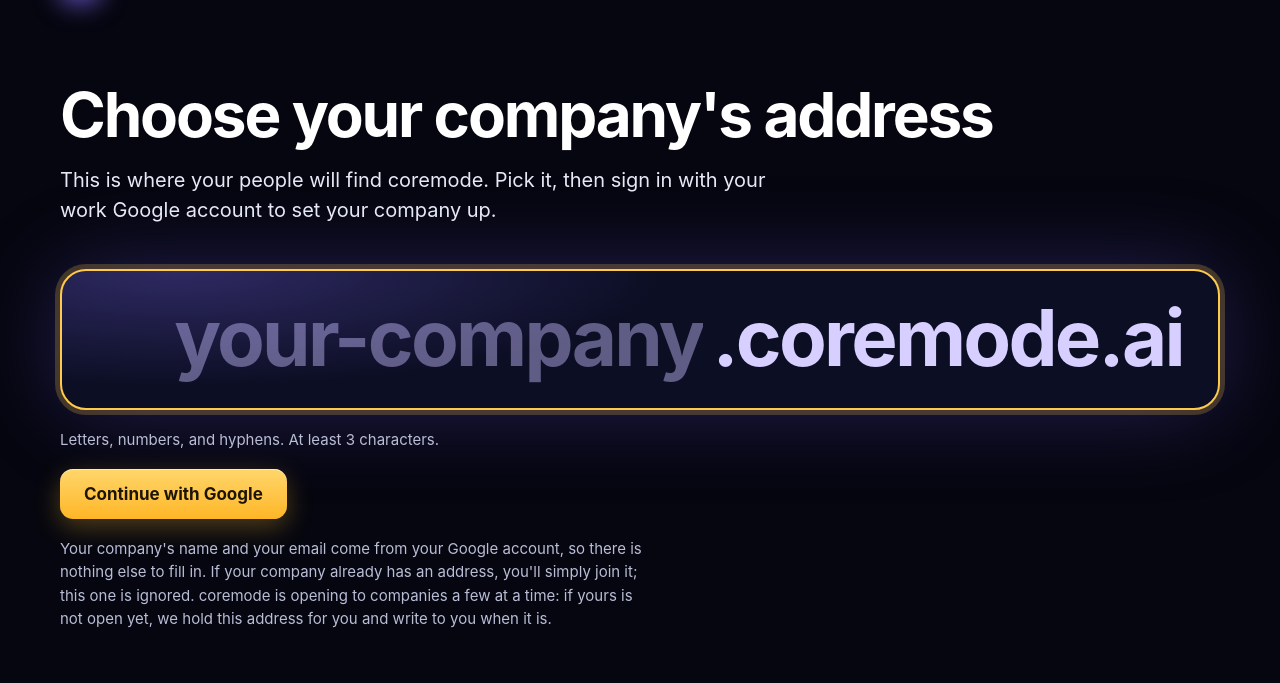
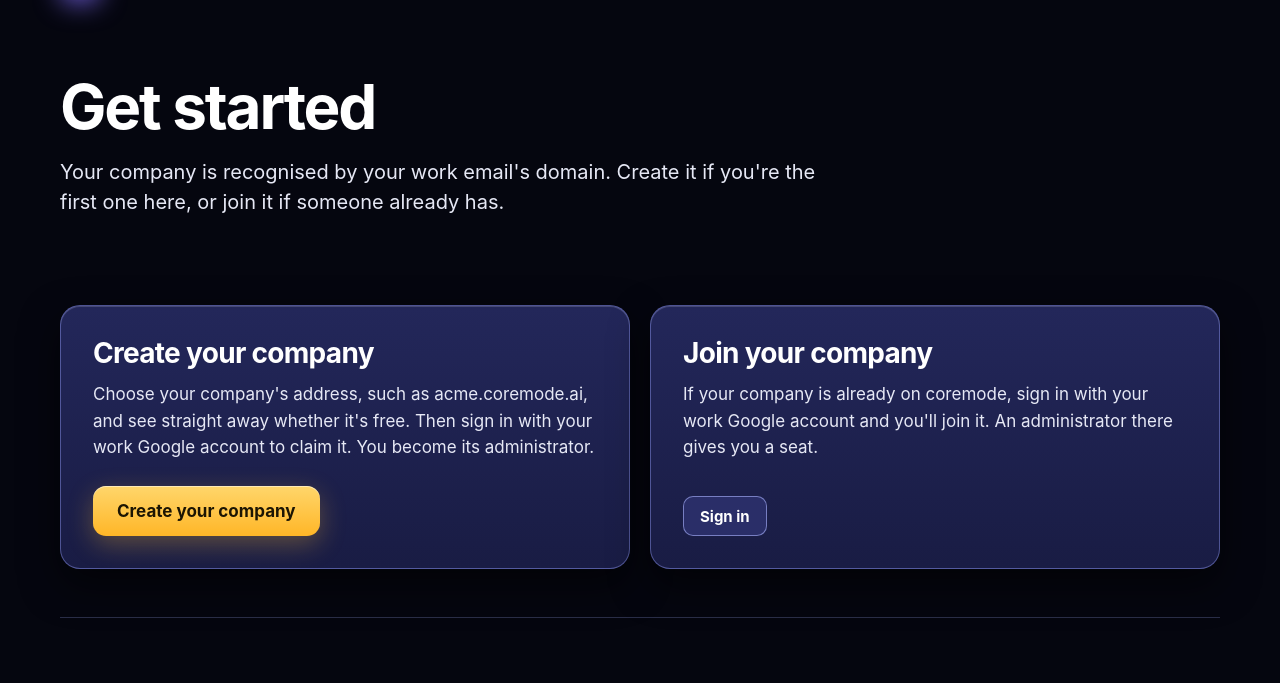
Before and after one commit to coremodeai/coremodeai.github.io, a plain HTML site: page signup.html in a window 1280 px wide. Shown: the part 65-748 px from the top of the page. Drawn offline with Linux system fonts and the light colour scheme.

Commit message:
Sign-up: create your company, or join it
Co-Authored-By: Claude Fable 5.2 <noreply@anthropic.com>

```diff
--- a/assets/styles.css
+++ b/assets/styles.css
@@ -1819,3 +1819,41 @@ button.button:focus-visible {
 .claim__form .button {
   margin-top: 18px;
 }
+
+/* ---- create or join ---- */
+
+.ways--two {
+  grid-template-columns: repeat(2, minmax(0, 1fr));
+  padding-block: 24px 48px;
+}
+
+.way--choice {
+  display: flex;
+  flex-direction: column;
+  align-items: flex-start;
+  padding: 32px;
+}
+
+.way--choice:hover {
+  background: var(--surface);
+  border-color: var(--edge);
+}
+
+.way--choice h2 {
+  font-size: 28px;
+  font-weight: 720;
+  letter-spacing: -0.025em;
+}
+
+.way--choice p {
+  flex: 1;
+  margin: 12px 0 26px;
+  font-size: 17px;
+  line-height: 1.55;
+}
+
+@media (max-width: 880px) {
+  .ways--two {
+    grid-template-columns: minmax(0, 1fr);
+  }
+}
--- a/signup.html
+++ b/signup.html
@@ -28,57 +28,40 @@
     </header>
 
     <main>
-      <section class="claim">
-        <h1>Choose your company's address</h1>
+      <section class="page-head">
+        <h1>Get started</h1>
         <p class="lede">
-          This is where your people will find coremode. Pick it, then sign in
-          with your work Google account to set your company up.
+          Your company is recognised by your work email's domain. Create it
+          if you're the first one here, or join it if someone already has.
         </p>
+      </section>
 
-        <!-- An ordinary form: the browser goes to sign-in carrying the address. -->
-        <form class="claim__form" method="get" action="https://api-prod-805397706072.us-central1.run.app/api/v1/auth/google/start">
-          <label class="address" for="slug">
-            <input
-              id="slug"
-              name="slug"
-              type="text"
-              required
-              minlength="3"
-              maxlength="40"
-              pattern="[A-Za-z0-9](?:[A-Za-z0-9]|-(?!-))*[A-Za-z0-9]"
-              title="Letters, numbers, and single hyphens. At least 3 characters."
-              placeholder="your-company"
-              autocomplete="off"
-              autocapitalize="none"
-              spellcheck="false"
-              autofocus
-              aria-describedby="slug-help"
-            />
-            <span class="address__domain">.coremode.ai</span>
-          </label>
-          <p class="fine" id="slug-help">
-            Letters, numbers, and hyphens. At least 3 characters.
+      <section class="ways ways--two" aria-label="Create or join">
+        <div class="way way--choice">
+          <h2>Create your company</h2>
+          <p>
+            Choose your company's address, such as acme.coremode.ai, and see
+            straight away whether it's free. Then sign in with your work
+            Google account to claim it. You become its administrator.
           </p>
-
-          <button class="button" type="submit">Continue with Google</button>
-          <p class="fine">
-            Your company's name and your email come from your Google account,
-            so there is nothing else to fill in. If your company already has an
-            address, you'll simply join it; this one is ignored. coremode is opening to
-            companies a few at a time: if yours is not open yet, we hold this
-            address for you and write to you when it is.
-          </p>
-        </form>
-
-<div class="join">
-          <h2>Is your company already on coremode?</h2>
+          <a class="button" href="https://api-prod-805397706072.us-central1.run.app/create">Create your company</a>
+        </div>
+        <div class="way way--choice">
+          <h2>Join your company</h2>
           <p>
-            Then you don't need an address. Sign in with your work Google
-            account and you'll join your company. An administrator there
-            gives you a seat.
+            If your company is already on coremode, sign in with your work
+            Google account and you'll join it. An administrator there gives
+            you a seat.
           </p>
           <a class="button button--quiet" href="https://api-prod-805397706072.us-central1.run.app/">Sign in</a>
         </div>
+      </section>
+
+      <section class="how">
+        <p class="fine">
+          coremode is opening to companies a few at a time. If yours is not
+          open yet, we hold the address you chose and write to you when it is.
+        </p>
       </section>
     </main>
 
```
